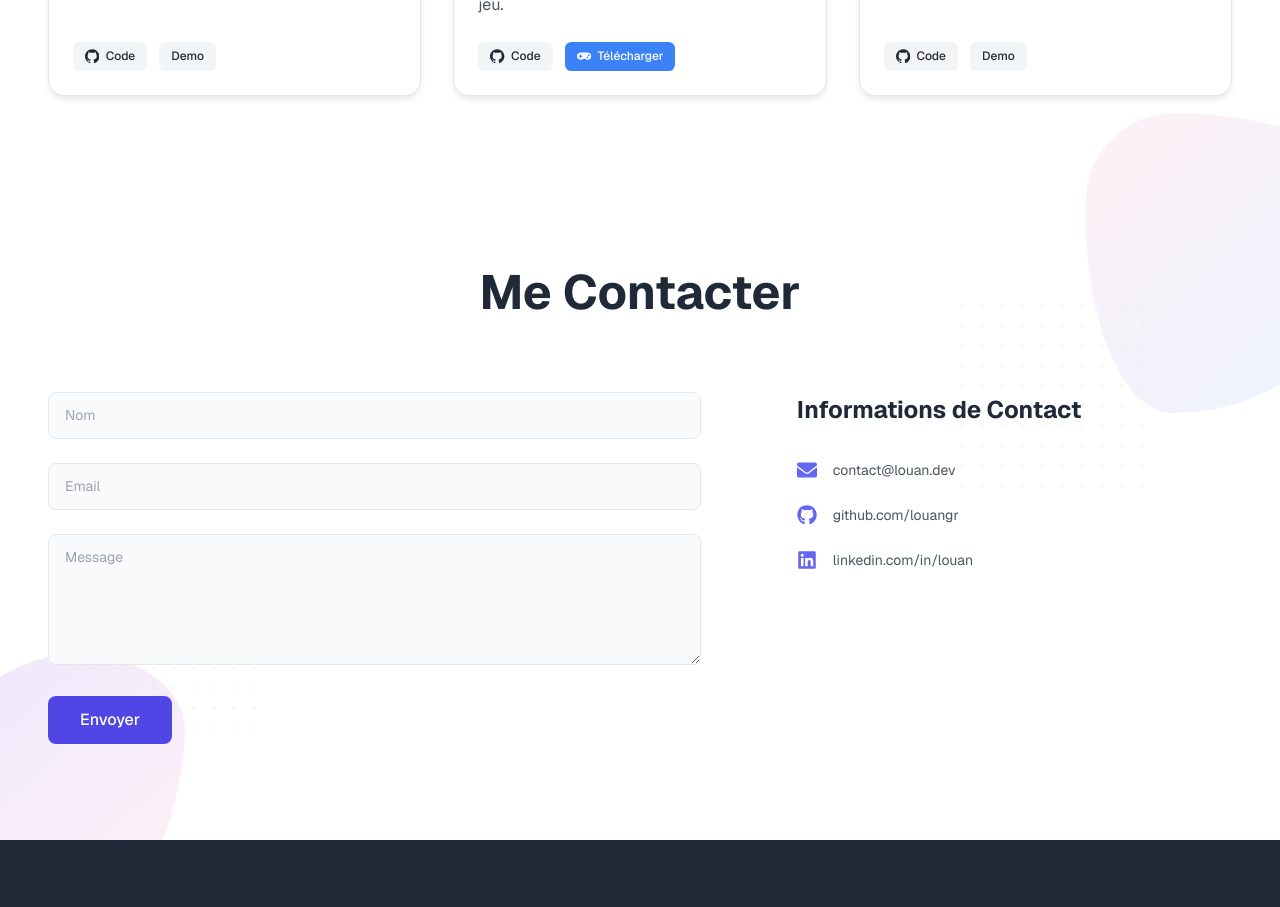
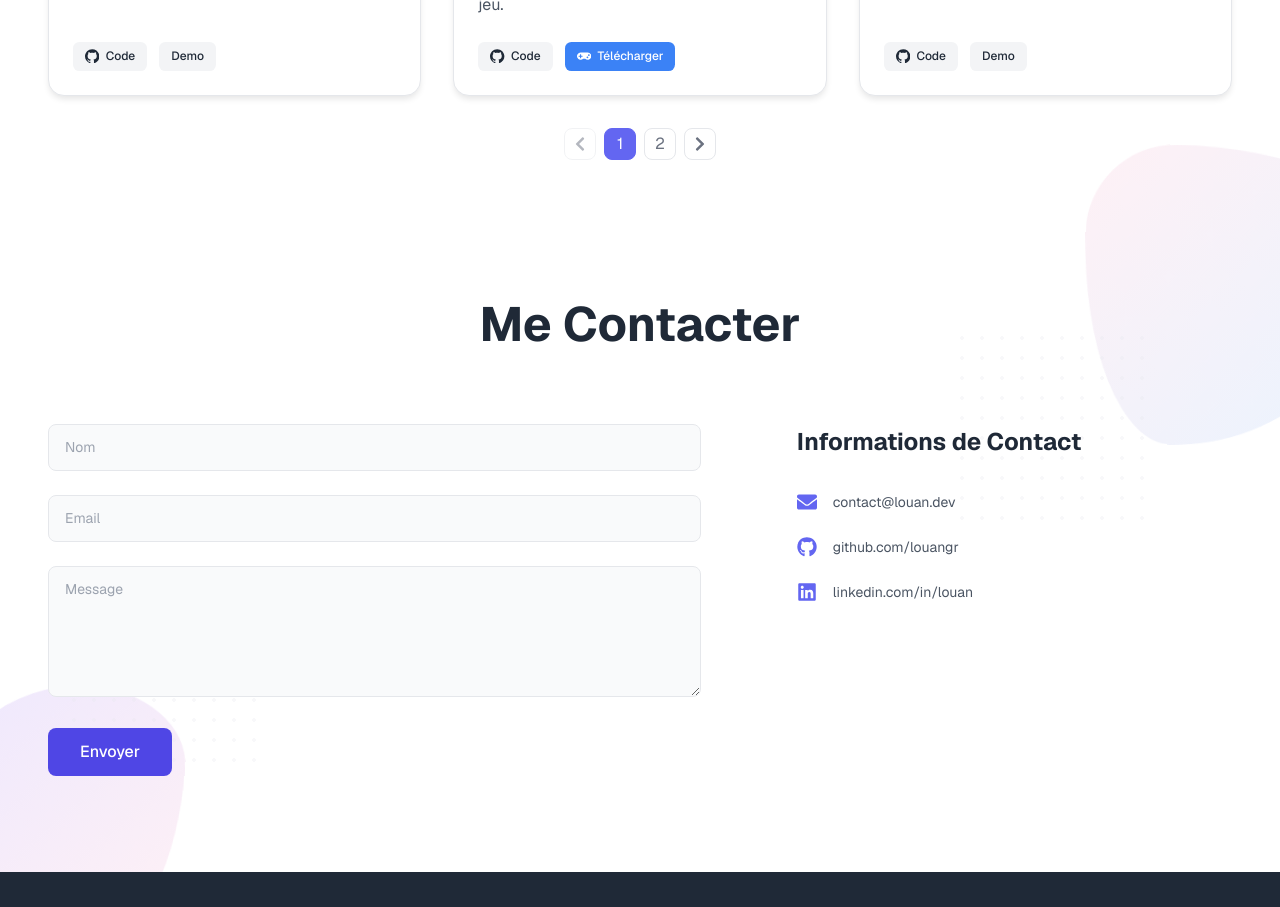
Before and after one commit to louanne622/portfolio, a Next.js app: page / in a window 1280 px wide. Shown: the part 3820-4727 px from the top of the page. Built offline with nearby package versions, Linux system fonts and the light colour scheme.

Commit message:
add project

```diff
--- a/src/app/components/projects/Projects.jsx
+++ b/src/app/components/projects/Projects.jsx
@@ -8,7 +8,8 @@ import { SiGithub, SiReact, SiNextdotjs, SiTailwindcss,
          SiOpencv} from 'react-icons/si';
 import { DiJava } from 'react-icons/di';
 import { TbBrandMinecraft } from 'react-icons/tb';
-import { FaChevronLeft, FaChevronRight, FaRobot, FaGamepad } from 'react-icons/fa';
+import { FaChevronLeft, FaChevronRight, FaRobot, FaGamepad, FaDiscord } from 'react-icons/fa';
+import { TiWeatherCloudy } from 'react-icons/ti'
 import FadeIn from '../animations/FadeIn';
 
 const professionalProjects = [
@@ -51,6 +52,14 @@ const personalProjects = [
         github: "https://github.com/louangr/minecraft-mod",
         icons: [SiPython, SiOpencv],
         demo: "https://www.curseforge.com/minecraft/mc-mods/your-mod"
+    },
+    {
+        title: "Bot discord",
+        description: "Bot discord Toobo le singe",
+        image: "",
+        github: "https://github.com/louangr/minecraft-mod",
+        icons: [FaDiscord, TiWeatherCloudy],
+        demo: "lien pour ajouter le bot"
     }
 ];
 
```
Also changed, not shown: .scannerwork/report-task.txt.
